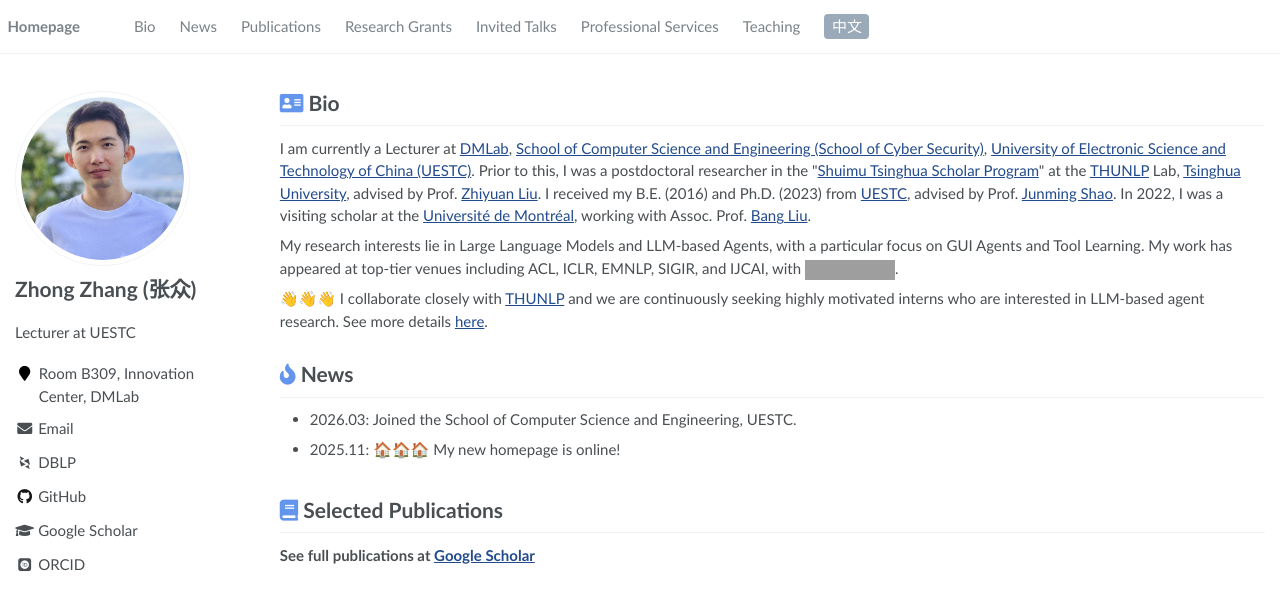
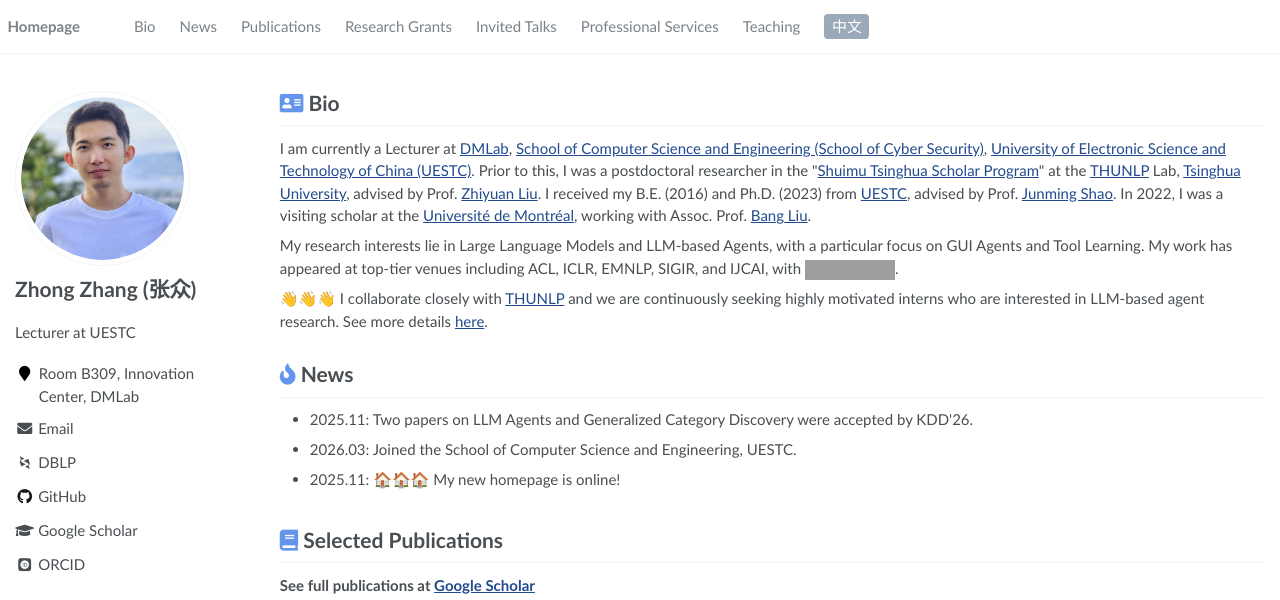
Before and after one commit to Zhong-Zhang/zhong-zhang.github.io, a Jekyll site: the page built from _pages/about.md, in a window 1280 px wide and 900 px high, cut to the strip 0-600 px from the top of the window. Built offline with Jekyll 4.4.1, drawn with Linux system fonts in a browser that asks for light colours; some web fonts are replaced; grey boxes are pictures that could not be loaded.

Commit message:
Update news section in about.md

```diff
--- a/_pages/about.md
+++ b/_pages/about.md
@@ -44,6 +44,11 @@ redirect_from:
 <span class='anchor' id='news'></span>
 <h1><i class="fas fas fa-fire" style="color: #6495ED;"></i> <span data-i18n="about.news">News</span></h1>
 <ul style="list-style-type: disc; padding-left: 2rem;">
+<li data-i18n-inline
+    data-lang-zh="2026.05：两篇关于智能体和开放类发现的论文被KDD'26接收"
+    style="display: list-item; list-style-type: disc;">
+    2025.11: Two papers on LLM Agents and Generalized Category Discovery were accepted by KDD'26.
+</li>
 <li data-i18n-inline
     data-lang-zh='2026.03：加入电子科技大学计算机科学与工程学院。'
     style="display: list-item; list-style-type: disc;">
```
